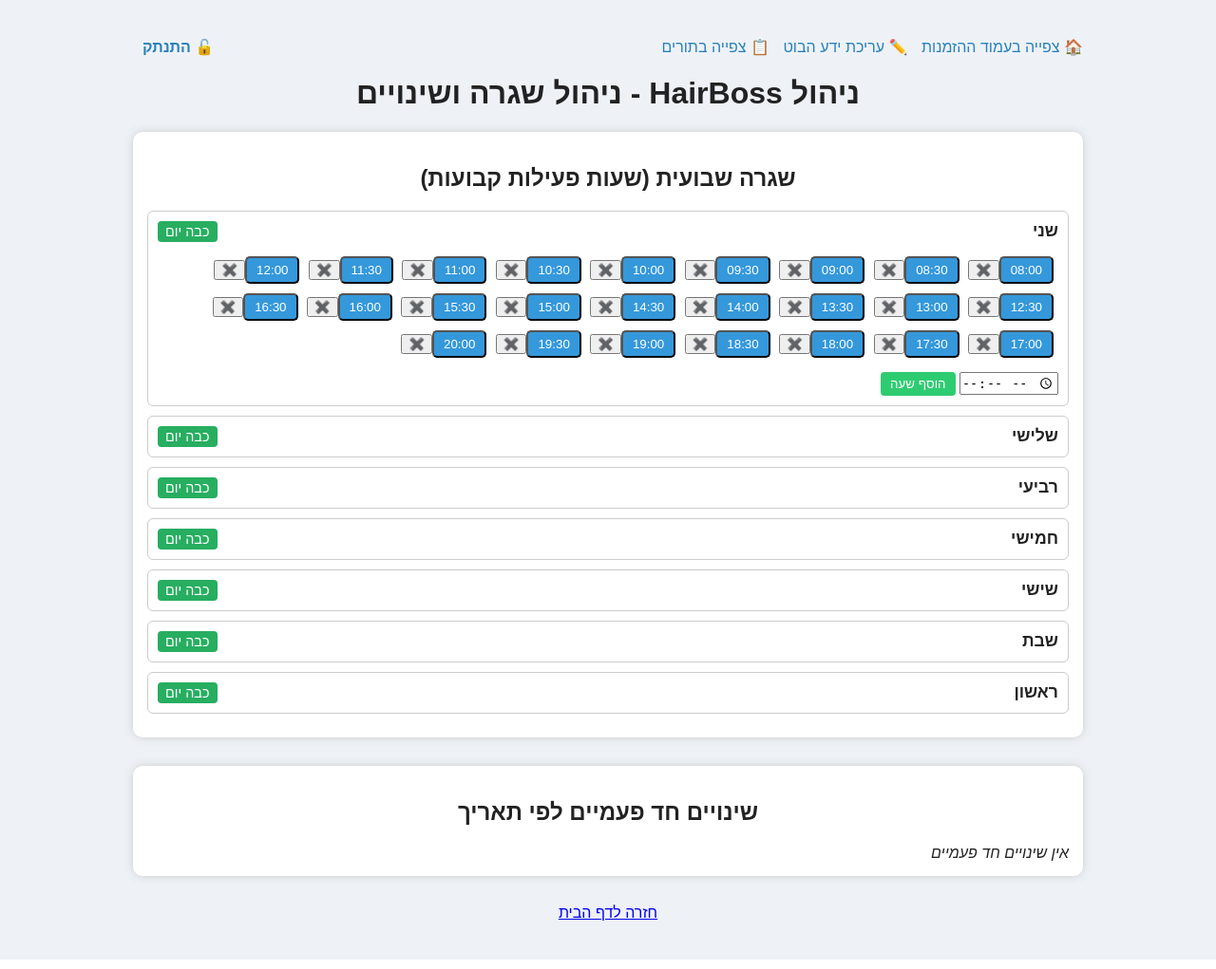
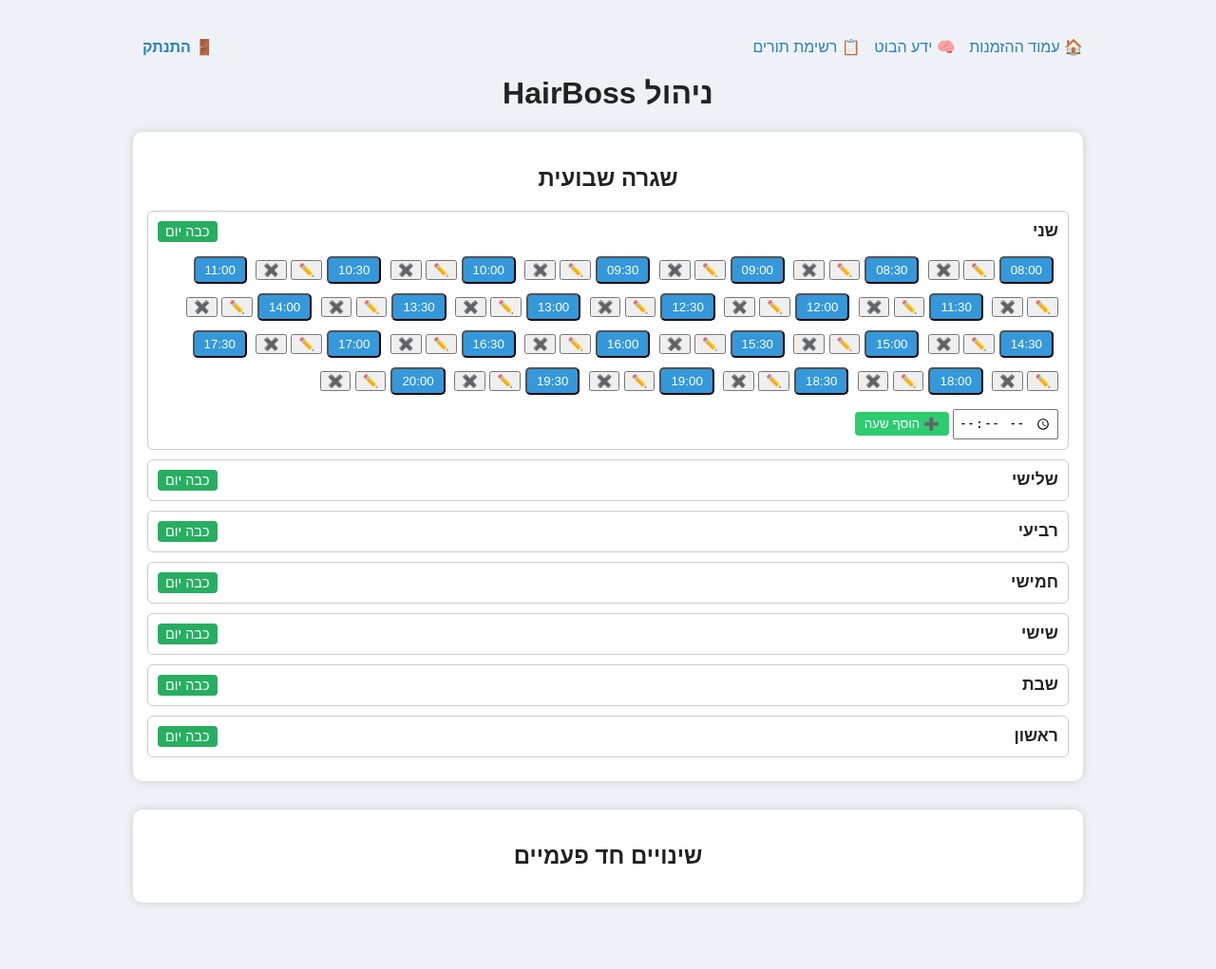
Before and after one commit to rhinops332/barber, a Flask app: page /admin_command in a window 1280 px wide, after a click that opens the changed part. Shown: the whole page at 95% size. Run offline with Flask 3, Linux system fonts and the light colour scheme; the visitor is signed in with stand-in values (Sample User, id 1).

Commit message:
Update admin_command.html

```diff
--- a/templates/admin_command.html
+++ b/templates/admin_command.html
@@ -5,148 +5,234 @@
   <meta name="viewport" content="width=device-width, initial-scale=1" />
   <title>ניהול HairBoss - Admin Command</title>
   <style>
-  body { font-family: Arial, sans-serif; max-width: 1000px; margin: 20px auto; padding: 20px; background: #eef2f7; color: #222; direction: rtl; }
+    body {
+      font-family: Arial, sans-serif;
+      max-width: 1000px;
+      margin: 20px auto;
+      padding: 20px;
+      background: #eef2f7;
+      color: #222;
+      direction: rtl;
+    }
     h1, h2 { text-align: center; }
-  .section { background: white; padding: 15px; border-radius: 10px; box-shadow: 0 0 10px #ccc; margin-bottom: 30px; }
-  .day-container { border: 1px solid #ccc; border-radius: 6px; margin-bottom: 10px; padding: 10px; }
-  .day-header { display: flex; justify-content: space-between; align-items: center; cursor: pointer; user-select: none; }
-  .day-header span { font-weight: bold; font-size: 1.1em; }
-  .times-container { margin-top: 10px; display: none; }
-  .times-container.active { display: block; }
+    .section {
+      background: white;
+      padding: 15px;
+      border-radius: 10px;
+      box-shadow: 0 0 10px #ccc;
+      margin-bottom: 30px;
+    }
+    .day-container {
+      border: 1px solid #ccc;
+      border-radius: 6px;
+      margin-bottom: 10px;
+      padding: 10px;
+    }
+    .day-header {
+      display: flex;
+      justify-content: space-between;
+      align-items: center;
+      cursor: pointer;
+      user-select: none;
+    }
+    .day-header span {
+      font-weight: bold;
+      font-size: 1.1em;
+    }
+    .times-container {
+      margin-top: 10px;
+      display: none;
+    }
+    .times-container.active {
+      display: block;
+    }
     .time-btn {
-    display: inline-block; margin: 5px 5px 5px 0; padding: 5px 10px; border-radius: 5px;
-    background: #3498db; color: white; cursor: pointer; position: relative;
+      display: inline-block;
+      margin: 5px;
+      padding: 5px 10px;
+      border-radius: 5px;
+      background: #3498db;
+      color: white;
+      cursor: pointer;
+      position: relative;
     }
-  .time-btn.disabled { background: #aaa; cursor: default; text-decoration: line-through; }
+    .time-btn.disabled {
+      background: #aaa;
+      cursor: default;
+      text-decoration: line-through;
+    }
     .time-btn .actions {
-    position: absolute; top: 2px; left: 2px; font-weight: bold; font-size: 0.9em; display: flex; gap: 5px;
+      position: absolute;
+      top: 2px;
+      left: 2px;
+      font-weight: bold;
+      font-size: 0.9em;
+      display: flex;
+      gap: 5px;
     }
     .time-btn .actions button {
-    background: transparent; border: none; color: white; cursor: pointer; font-weight: bold;
+      background: transparent;
+      border: none;
+      color: white;
+      cursor: pointer;
+      font-weight: bold;
       padding: 0 3px;
     }
     .add-time-input { margin-top: 10px; }
-  button.add-btn { background: #2ecc71; color: white; border: none; padding: 5px 10px; border-radius: 4px; cursor: pointer; }
-  button.toggle-day-btn { background: #e67e22; color: white; border: none; padding: 3px 8px; border-radius: 4px; cursor: pointer; font-size: 0.9em; }
-  button.toggle-day-btn.enabled { background: #27ae60; }
-  .top-nav { overflow: hidden; margin-bottom: 20px; }
-  .top-nav a { margin-left: 10px; text-decoration: none; color: #2980b9; }
-  .logout { float: left; font-weight: bold; color: red; }
+    input[type="time"] { padding: 4px; }
+    input[type="text"] { padding: 4px; width: 80px; }
+    button.add-btn {
+      background: #2ecc71;
+      color: white;
+      border: none;
+      padding: 5px 10px;
+      border-radius: 4px;
+      cursor: pointer;
+    }
+    button.toggle-day-btn {
+      background: #e67e22;
+      color: white;
+      border: none;
+      padding: 3px 8px;
+      border-radius: 4px;
+      cursor: pointer;
+      font-size: 0.9em;
+    }
+    button.toggle-day-btn.enabled {
+      background: #27ae60;
+    }
+    .top-nav {
+      overflow: hidden;
+      margin-bottom: 20px;
+    }
+    .top-nav a {
+      margin-left: 10px;
+      text-decoration: none;
+      color: #2980b9;
+    }
+    .logout {
+      float: left;
+      font-weight: bold;
+      color: red;
+    }
   </style>
   <script>
     function toggleSection(id) {
-  const elem = document.getElementById(id);
-  elem.classList.toggle('active');
+      document.getElementById(id).classList.toggle('active');
     }
 
-// --- שגרה שבועית ---
-
-async function toggleWeeklyDay(day_key, enabled) {
-  await fetch('/weekly_toggle_day', {
-    method: 'POST',
-    headers: {'Content-Type': 'application/json'},
-    body: JSON.stringify({day_key, enabled})
-  });
-  location.reload();
-}
-
-async function updateWeeklySchedule(action, day_key, time) {
+    async function updateWeeklySchedule(action, day_key, time, new_time = null) {
+      const body = { action, day_key, time };
+      if (new_time) body.new_time = new_time;
       const res = await fetch('/weekly_schedule', {
         method: 'POST',
         headers: {'Content-Type': 'application/json'},
-    body: JSON.stringify({ action, day_key, time })
+        body: JSON.stringify(body)
       });
       const data = await res.json();
-  if (data.error) alert('Error: ' + data.error);
+      if (data.error) alert(data.error);
       else location.reload();
     }
 
     async function addWeeklyTime(day_key) {
       const input = document.getElementById('weekly-add-' + day_key);
       const time = input.value;
-  if (!time) { alert('נא לבחור שעה להוספה'); return; }
+      if (!time) return alert('נא לבחור שעה');
       await updateWeeklySchedule('add', day_key, time);
     }
 
     async function removeWeeklyTime(day_key, time) {
-  if (!confirm(`להסיר את השעה ${time} ביום זה?`)) return;
+      if (confirm(`להסיר את השעה ${time}?`))
         await updateWeeklySchedule('remove', day_key, time);
     }
 
-async function toggleWeeklyTime(day_key, time, enable) {
-  if(enable) {
-    await updateWeeklySchedule('add', day_key, time);
-  } else {
-    await updateWeeklySchedule('remove', day_key, time);
-  }
+    async function editWeeklyTime(day_key, old_time) {
+      const new_time = prompt('הזן שעה חדשה במקום: ' + old_time);
+      if (new_time)
+        await updateWeeklySchedule('edit', day_key, old_time, new_time);
     }
 
-// --- שינויים חד פעמיים ---
-
-async function toggleOverrideDay(date, enabled) {
-  await fetch('/overrides_toggle_day', {
+    async function toggleWeeklyDay(day_key, enabled) {
+      await fetch('/weekly_toggle_day', {
         method: 'POST',
         headers: {'Content-Type': 'application/json'},
-    body: JSON.stringify({date, enabled})
+        body: JSON.stringify({ day_key, enabled })
       });
       location.reload();
     }
 
+    async function toggleWeeklyTime(day_key, time, enable) {
+      await updateWeeklySchedule(enable ? 'add' : 'remove', day_key, time);
+    }
+
     async function updateOverrides(action, date, time=null) {
       const body = { action, date };
-  if(time) body.time = time;
+      if (time) body.time = time;
       const res = await fetch('/overrides', {
         method: 'POST',
         headers: {'Content-Type': 'application/json'},
         body: JSON.stringify(body)
       });
       const data = await res.json();
-  if (data.error) alert('Error: ' + data.error);
+      if (data.error) alert(data.error);
       else location.reload();
     }
 
     async function addOverrideTime(date) {
       const input = document.getElementById('override-add-' + date);
       const time = input.value;
-  if (!time) { alert('נא לבחור שעה להוספה'); return; }
+      if (!time) return alert('נא לבחור שעה');
       await updateOverrides('add', date, time);
     }
 
     async function removeOverrideTime(date, time) {
-  if (!confirm(`להסיר את השעה ${time} בתאריך זה?`)) return;
+      if (confirm(`להסיר את השעה ${time}?`))
         await updateOverrides('remove', date, time);
     }
 
-async function clearOverrideDate(date) {
-  if (!confirm(`לנקות את כל השינויים בתאריך ${date}?`)) return;
-  await updateOverrides('clear', date);
+    async function editOverrideTime(date, old_time) {
+      const new_time = prompt('הזן שעה חדשה במקום: ' + old_time);
+      if (new_time)
+        await fetch('/admin/one-time/edit', {
+          method: 'POST',
+          headers: {'Content-Type': 'application/json'},
+          body: JSON.stringify({ date, old_time, new_time })
+        }).then(() => location.reload());
     }
 
     async function toggleOverrideTime(date, time, enable) {
-  if(enable) {
-    await updateOverrides('add', date, time);
-  } else {
-    await updateOverrides('remove', date, time);
+      await updateOverrides(enable ? 'add' : 'remove', date, time);
     }
+
+    async function toggleOverrideDay(date, enabled) {
+      await fetch('/overrides_toggle_day', {
+        method: 'POST',
+        headers: {'Content-Type': 'application/json'},
+        body: JSON.stringify({ date, enabled })
+      });
+      location.reload();
+    }
+
+    async function clearOverrideDate(date) {
+      if (confirm('לנקות את כל השינויים בתאריך זה?'))
+        await updateOverrides('clear', date);
     }
   </script>
 </head>
 <body>
 
 <div class="top-nav">
-  <a href="/" target="_blank">🏠 צפייה בעמוד ההזמנות</a>
-  <a href="/bot_knowledge">✏️ עריכת ידע הבוט</a>
-  <a href="/appointments">📋 צפייה בתורים</a>
-  <a href="/logout" class="logout">🔓 התנתק</a>
+  <a href="/" target="_blank">🏠 עמוד ההזמנות</a>
+  <a href="/bot_knowledge">🧠 ידע הבוט</a>
+  <a href="/appointments">📋 רשימת תורים</a>
+  <a href="/logout" class="logout">🚪 התנתק</a>
 </div>
 
-<h1>ניהול HairBoss - ניהול שגרה ושינויים</h1>
+<h1>ניהול HairBoss</h1>
 
 <div class="section">
-  <h2>שגרה שבועית (שעות פעילות קבועות)</h2>
-
+  <h2>שגרה שבועית</h2>
   {% set day_names = ["שני","שלישי","רביעי","חמישי","שישי","שבת","ראשון"] %}
-
   {% for day_key in ['0','1','2','3','4','5','6'] %}
     <div class="day-container">
       <div class="day-header" onclick="toggleSection('weekly-times-{{day_key}}')">
@@ -157,24 +243,20 @@ async function toggleOverrideTime(date, time, enable) {
         </button>
       </div>
       <div class="times-container" id="weekly-times-{{day_key}}">
-      {% if weekly_schedule[day_key]|length == 0 %}
-        <em>היום כבוי</em>
-      {% else %}
         {% for time in default_times %}
           {% set enabled = time in weekly_schedule[day_key] %}
-          <button
-            class="time-btn {% if not enabled %}disabled{% endif %}"
+          <button class="time-btn {% if not enabled %}disabled{% endif %}"
             onclick="event.stopPropagation(); toggleWeeklyTime('{{day_key}}', '{{time}}', {{ 'true' if not enabled else 'false' }})">
             {{ time }}
             <span class="actions">
-              <button title="הסר" onclick="event.stopPropagation(); removeWeeklyTime('{{day_key}}', '{{time}}')">✖️</button>
+              <button onclick="event.stopPropagation(); editWeeklyTime('{{day_key}}', '{{time}}')">✏️</button>
+              <button onclick="event.stopPropagation(); removeWeeklyTime('{{day_key}}', '{{time}}')">✖️</button>
             </span>
           </button>
         {% endfor %}
-      {% endif %}
         <div class="add-time-input">
-        <input type="time" id="weekly-add-{{day_key}}" />
-        <button class="add-btn" onclick="addWeeklyTime('{{day_key}}')">הוסף שעה</button>
+          <input type="time" id="weekly-add-{{day_key}}">
+          <button class="add-btn" onclick="addWeeklyTime('{{day_key}}')">➕ הוסף שעה</button>
         </div>
       </div>
     </div>
@@ -182,60 +264,41 @@ async function toggleOverrideTime(date, time, enable) {
 </div>
 
 <div class="section">
-  <h2>שינויים חד פעמיים לפי תאריך</h2>
-
-  {% if overrides|length == 0 %}
-    <em>אין שינויים חד פעמיים</em>
-  {% else %}
+  <h2>שינויים חד פעמיים</h2>
   {% for date, override in overrides.items() %}
     <div class="day-container">
       <div class="day-header" onclick="toggleSection('override-times-{{date}}')">
         <span>{{ date }}</span>
         <button class="toggle-day-btn {% if override.remove == ['__all__'] %} {% else %}enabled{% endif %}"
-          onclick="event.stopPropagation(); toggleOverrideDay('{{date}}', {{ 'false' if override.remove == ['__all__'] else 'true' }})">
+          onclick="event.stopPropagation(); toggleOverrideDay('{{date}}', {{ 'false' if override.remove != ['__all__'] else 'true' }})">
           {% if override.remove == ['__all__'] %}הפעל יום{% else %}כבה יום{% endif %}
         </button>
       </div>
       <div class="times-container" id="override-times-{{date}}">
-        <div><strong>הוספה:</strong></div>
-
-        {% set override_add = override.add %}
-        {% set override_remove = override.remove %}
-        {% if override_remove == ['__all__'] %}
-          <em>היום כבוי</em>
-        {% endif %}
-
         {% for time in default_times %}
-          {% set added = time in override_add %}
-          {% set removed = time in override_remove or override_remove == ['__all__'] %}
-          <button
-            class="time-btn {% if removed %}disabled{% endif %}"
+          {% set added = time in override.add %}
+          {% set removed = time in override.remove or override.remove == ['__all__'] %}
+          <button class="time-btn {% if removed %}disabled{% endif %}"
             onclick="event.stopPropagation(); toggleOverrideTime('{{date}}', '{{time}}', {{ 'true' if not added else 'false' }})">
             {{ time }}
             <span class="actions">
               {% if added %}
-                <button title="הסר" onclick="event.stopPropagation(); removeOverrideTime('{{date}}', '{{time}}')">✖️</button>
+                <button onclick="event.stopPropagation(); editOverrideTime('{{date}}', '{{time}}')">✏️</button>
+                <button onclick="event.stopPropagation(); removeOverrideTime('{{date}}', '{{time}}')">✖️</button>
               {% endif %}
             </span>
           </button>
         {% endfor %}
-
         <div class="add-time-input">
-          <input type="time" id="override-add-{{date}}" />
-          <button class="add-btn" onclick="addOverrideTime('{{date}}')">הוסף שעה</button>
+          <input type="time" id="override-add-{{date}}">
+          <button class="add-btn" onclick="addOverrideTime('{{date}}')">➕ הוסף שעה</button>
         </div>
-
         <div style="margin-top:10px;">
-          <button class="remove-btn" onclick="clearOverrideDate('{{date}}')">נקה את כל השינויים בתאריך זה</button>
+          <button onclick="clearOverrideDate('{{date}}')">🧹 נקה את כל השינויים</button>
         </div>
       </div>
     </div>
   {% endfor %}
-  {% endif %}
-</div>
-
-<div style="text-align:center; margin-top:30px;">
-  <a href="/">חזרה לדף הבית</a>
 </div>
 
 </body>
```
Lines whose indentation alone changed are shown as unchanged.
